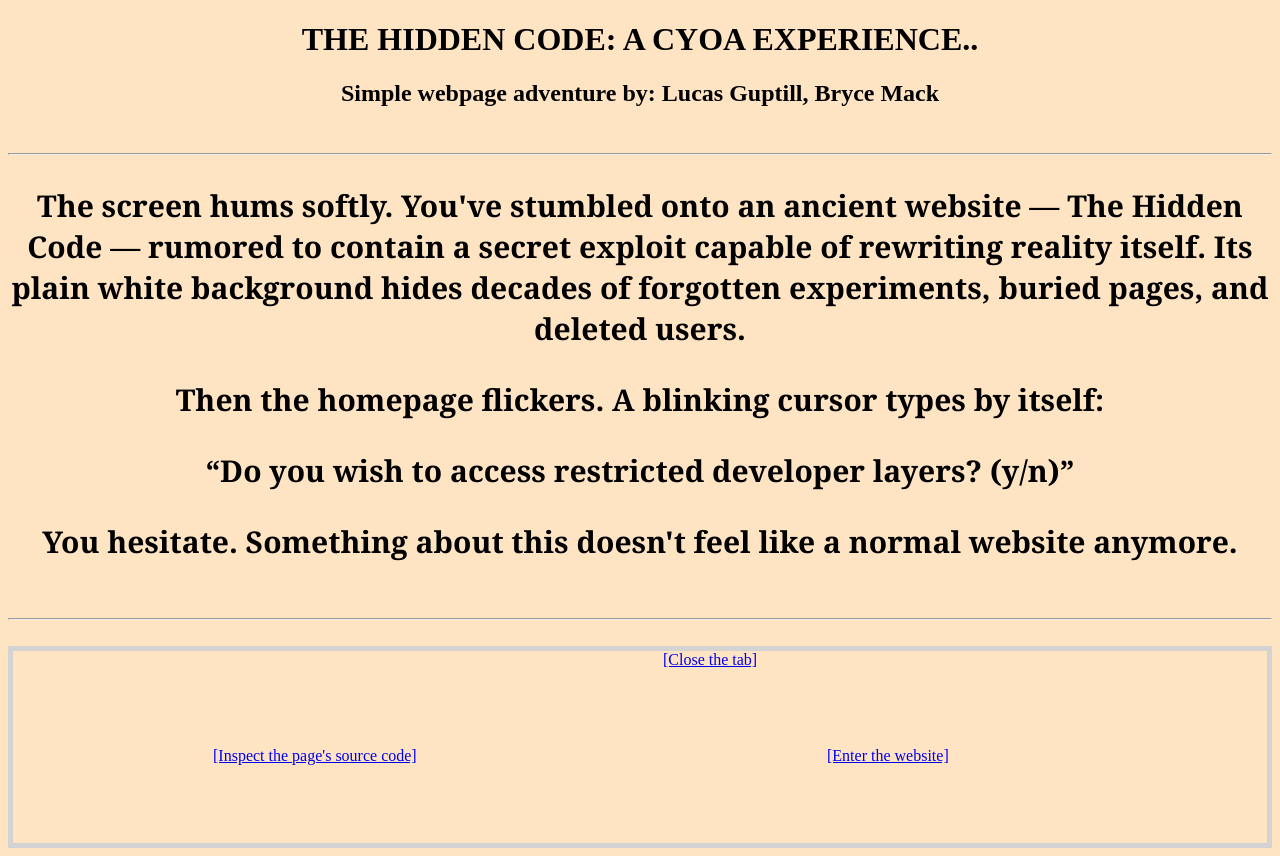
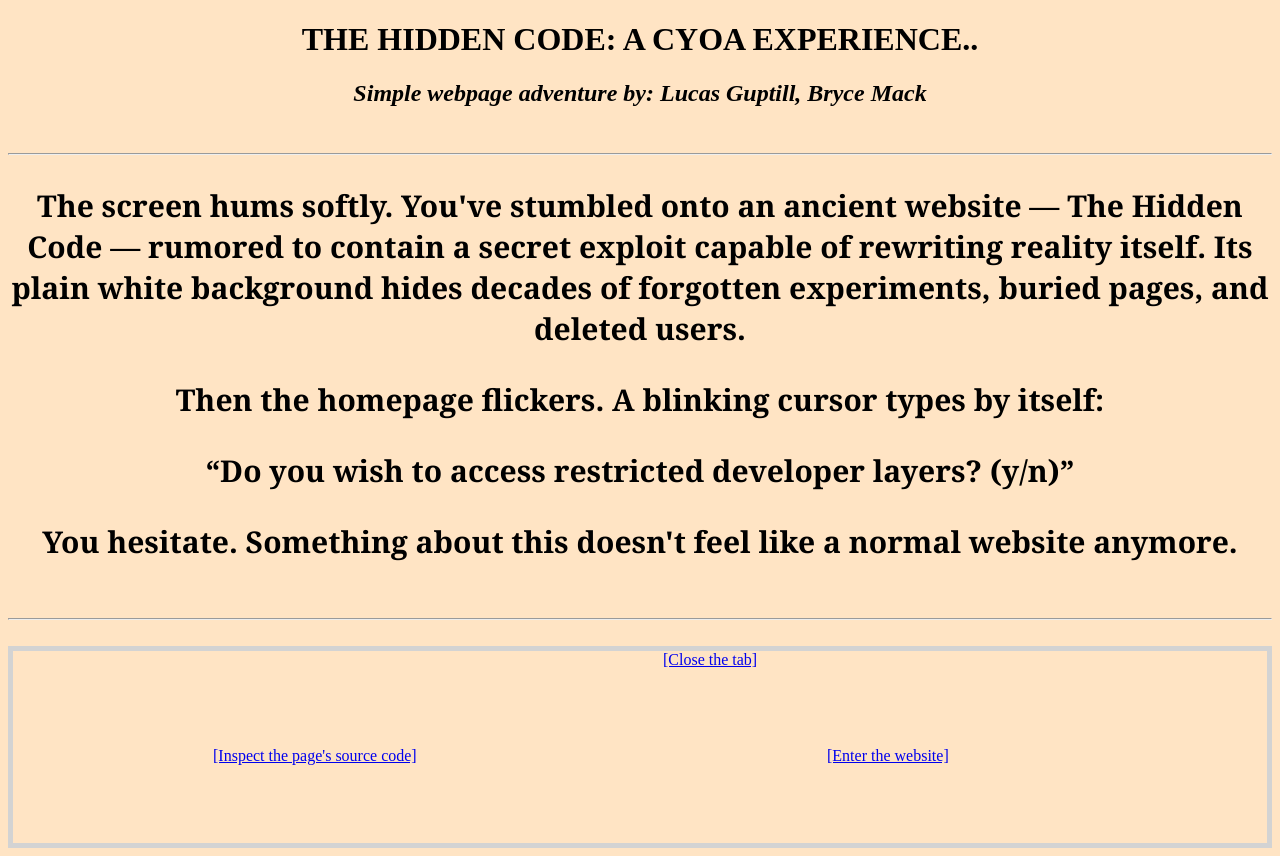
Before and after one commit to Lu3kyy/Group-CYOA, a plain HTML site: page index.html in a window 1280 px wide. Drawn offline with Linux system fonts and the light colour scheme.

Commit message:
finished v11

```diff
--- a/index.html
+++ b/index.html
@@ -9,7 +9,7 @@
 <body>
 
     <h1 class="moveCenter">THE HIDDEN CODE: A CYOA EXPERIENCE..</h1>
-    <h2 class="moveCenter">Simple webpage adventure by: Lucas Guptill, Bryce Mack</h2>
+    <h2 class="moveCenter"><em>Simple webpage adventure by: Lucas Guptill, Bryce Mack</em></h2>
 
     <br>
     <hr>
```
